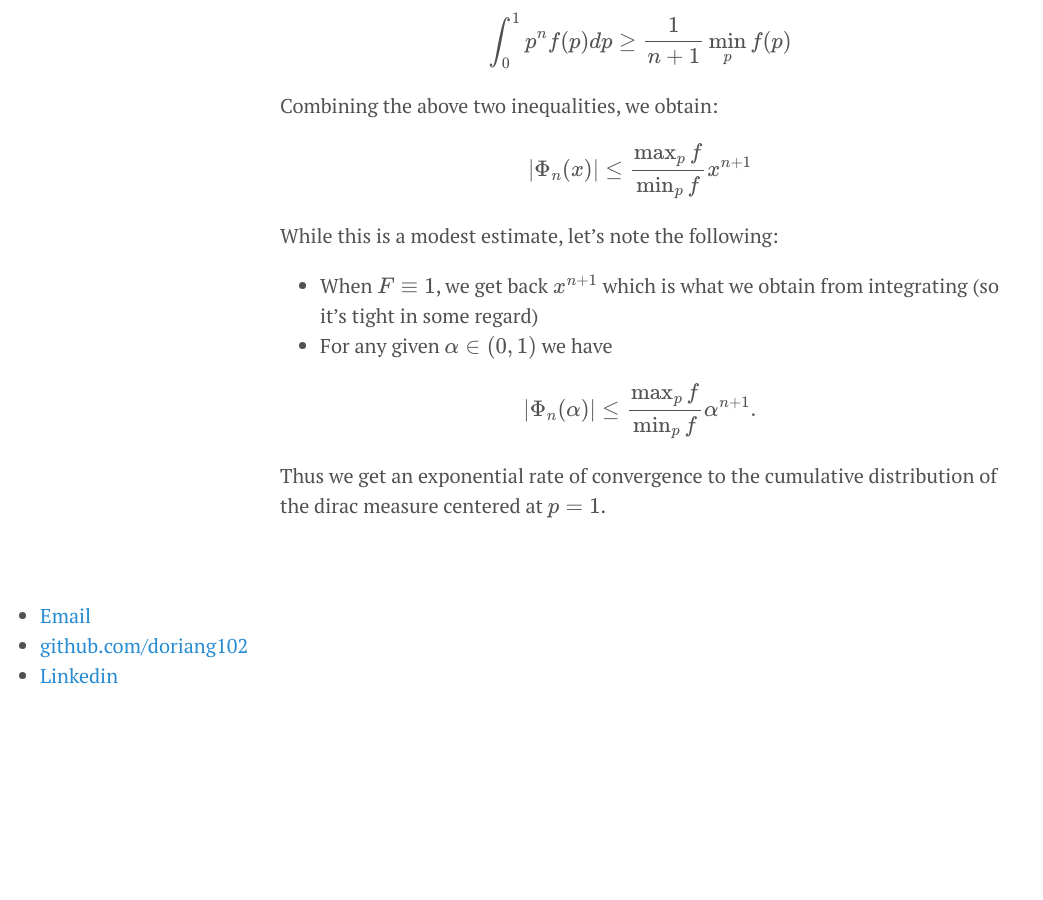
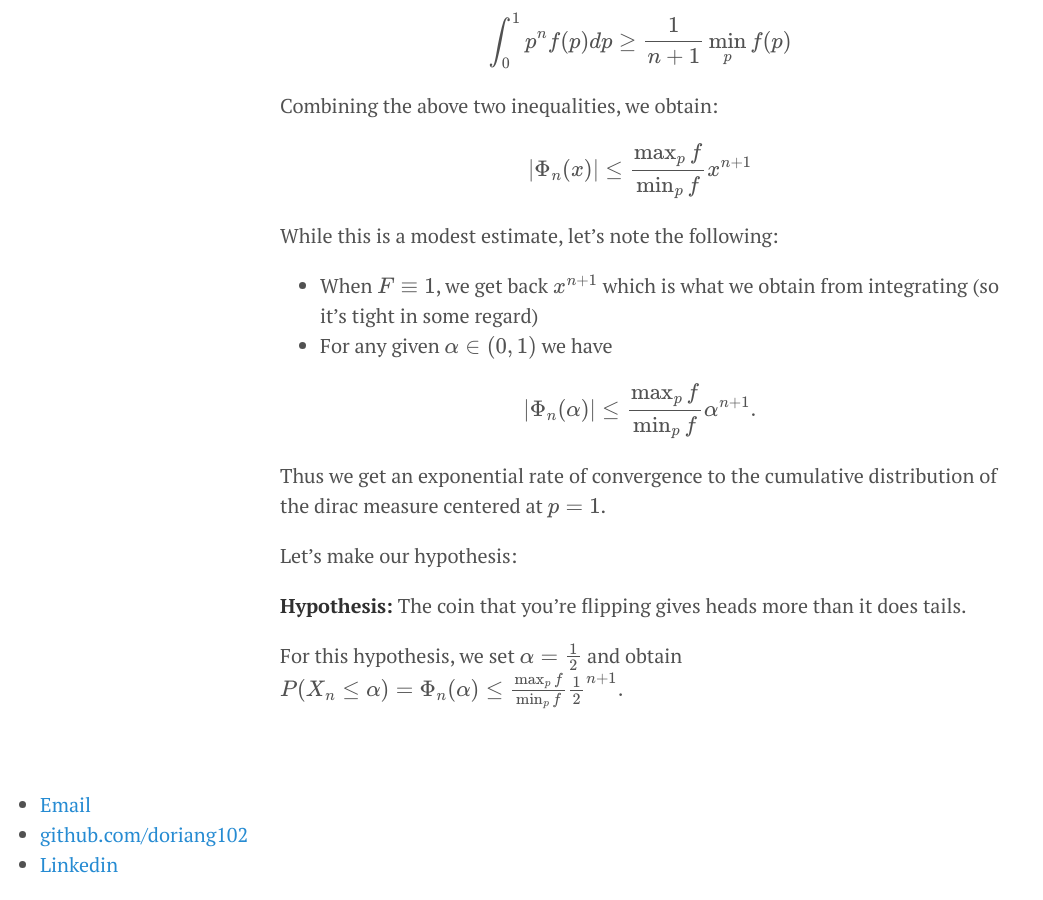
Before and after one commit to doriang102/doriang102.github.io, a Jekyll site: the page built from _posts/2017-06-10-hypothesis-testing-part-2.md, in a window 1280 px wide and 900 px high, scrolled down 1408 px. Shown: the whole window, without its empty margins (0-1043 px from the left). Built offline with Jekyll 4.4.1, drawn with Linux system fonts in a browser that asks for light colours; our own code applies the rules of GitHub Pages for plain Markdown files; formulas are drawn with MathJax 3; before the commit the page ends 2119 px from its top, so only the background shows below that.

Commit message:
Update 2017-06-10-hypothesis-testing-part-2.md

```diff
--- a/_posts/2017-06-10-hypothesis-testing-part-2.md
+++ b/_posts/2017-06-10-hypothesis-testing-part-2.md
@@ -44,3 +44,10 @@ While this is a modest estimate, let's note the following:
 $$ |\Phi_n(\alpha)| \leq  \frac{\max_p f}{\min_p f} \alpha^{n+1}. $$
 
 Thus we get an exponential rate of convergence to the cumulative distribution of the dirac measure centered at $$p=1$$.
+
+Let's make our hypothesis:
+
+**Hypothesis:** The coin that you're flipping gives heads more than it does tails.
+
+For this hypothesis, we set $$\alpha = \frac{1}{2}$$ and obtain
+$$ P(X_n \leq \alpha) = \Phi_n(\alpha) \leq  \frac{\max_p f}{\min_p f} \frac{1}{2}^{n+1}. $$
```
